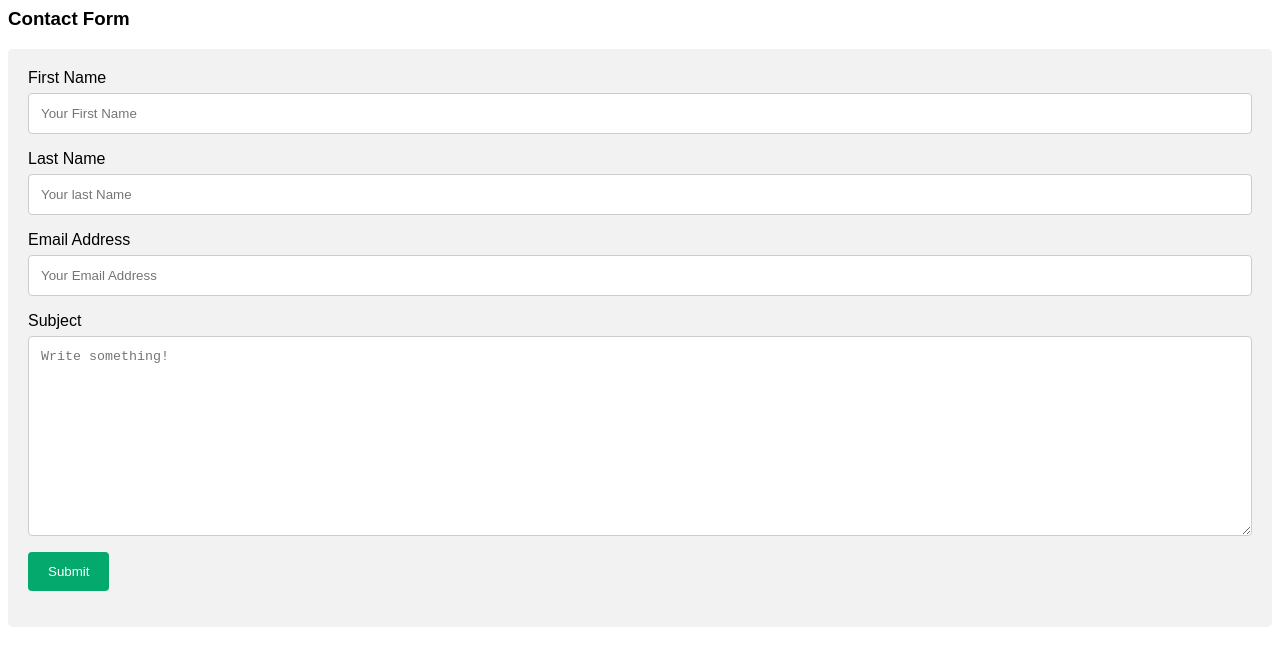
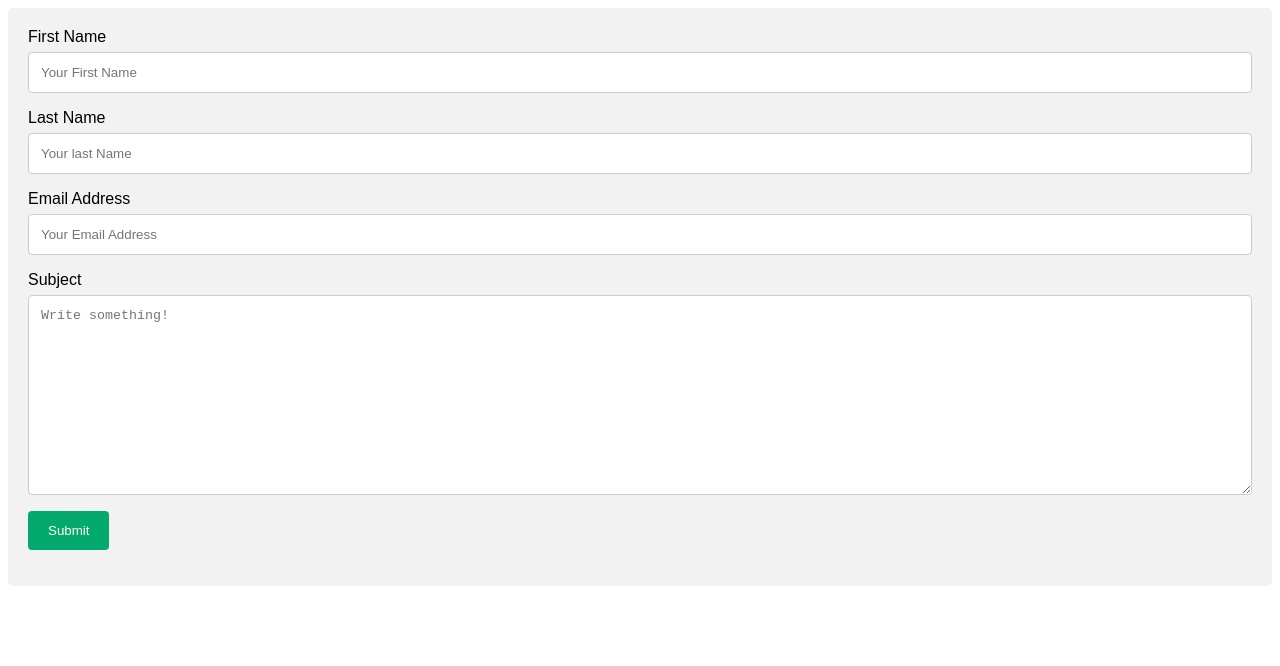
Before and after one commit to amirc42/amircportfolio, a Jekyll site: the page contactbackend.html, which Jekyll copies as it is, in a window 1280 px wide. Shown: the top 666 px of the page. Built offline with Jekyll 4.4.1, drawn with Linux system fonts in a browser that asks for light colours.

Commit message:
Update contactbackend.html

```diff
--- a/contactbackend.html
+++ b/contactbackend.html
@@ -36,7 +36,6 @@ input[type=submit]:hover {
 </head>
 <body>
 
-<h3>Contact Form</h3>
 
 <div class="container">
   <form
```
